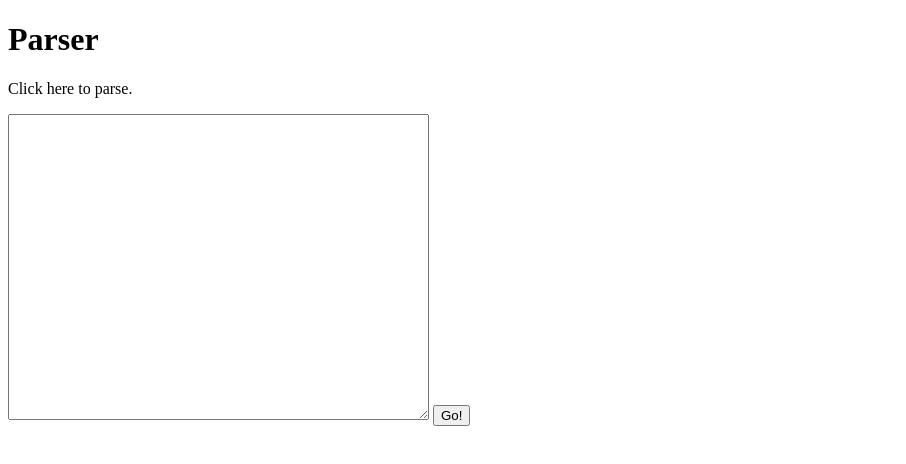
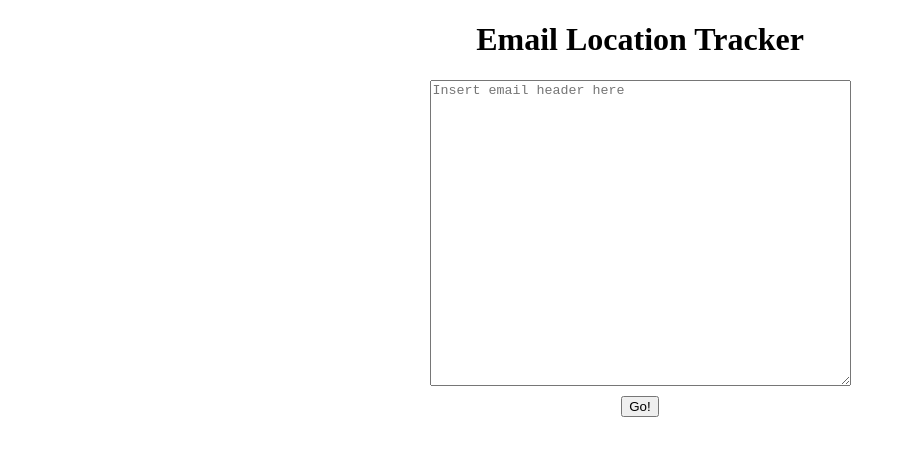
Before and after one commit to migcv/CSF-EmailTracer, a plain HTML site: page index.html in a window 1280 px wide. Shown: the whole page, without its empty margins (0-906 px from the left). Drawn offline with Linux system fonts and the light colour scheme.

Commit message:
Mariquices

```diff
--- a/index.html
+++ b/index.html
@@ -1,17 +1,22 @@
 <!DOCTYPE html>
-<html>
+<html lang="en">
+<head>
+    <meta charset="utf-8">
+
+    <title>Email Tracker</title>
+
+    <link href="style.css" rel="stylesheet">
+
+</head>
 <body>
-
-<h1>Parser</h1>
-
-<p id="demo">Click here to parse.</p>
-
-<textarea id="emailHeader" rows="20" cols="50"> </textarea>
+    <h1>Email Location Tracker</h1>
+    <div class="emailHeader">
+        <textarea id="emailHeader" rows="20" cols="50" placeholder="Insert email header here"></textarea>
         <button onclick="parser()">Go!</button>
+    </div>
     <p id="res"></p>
 
     <script>
-
         function parser(){
           var emailHeader = document.getElementById("emailHeader").value;
           var headerSplitter = emailHeader.split(";");
@@ -25,9 +30,6 @@ function parser(){
           document.getElementById("res").innerHTML = text;
 
         }
-
     </script>
-
-
 </body>
 </html>
--- /dev/null
+++ b/style.css
@@ -0,0 +1,18 @@
+h1 {
+    text-align: center;
+    margin-left: auto;
+    margin-right: auto;
+}
+
+.emailHeader textarea  {
+    display: block;
+    margin-left: auto;
+    margin-right: auto;
+}
+
+button {
+    margin-top: 10px;
+    display: block;
+    margin-left: auto;
+    margin-right: auto;
+}
```
Lines whose indentation alone changed are shown as unchanged.
